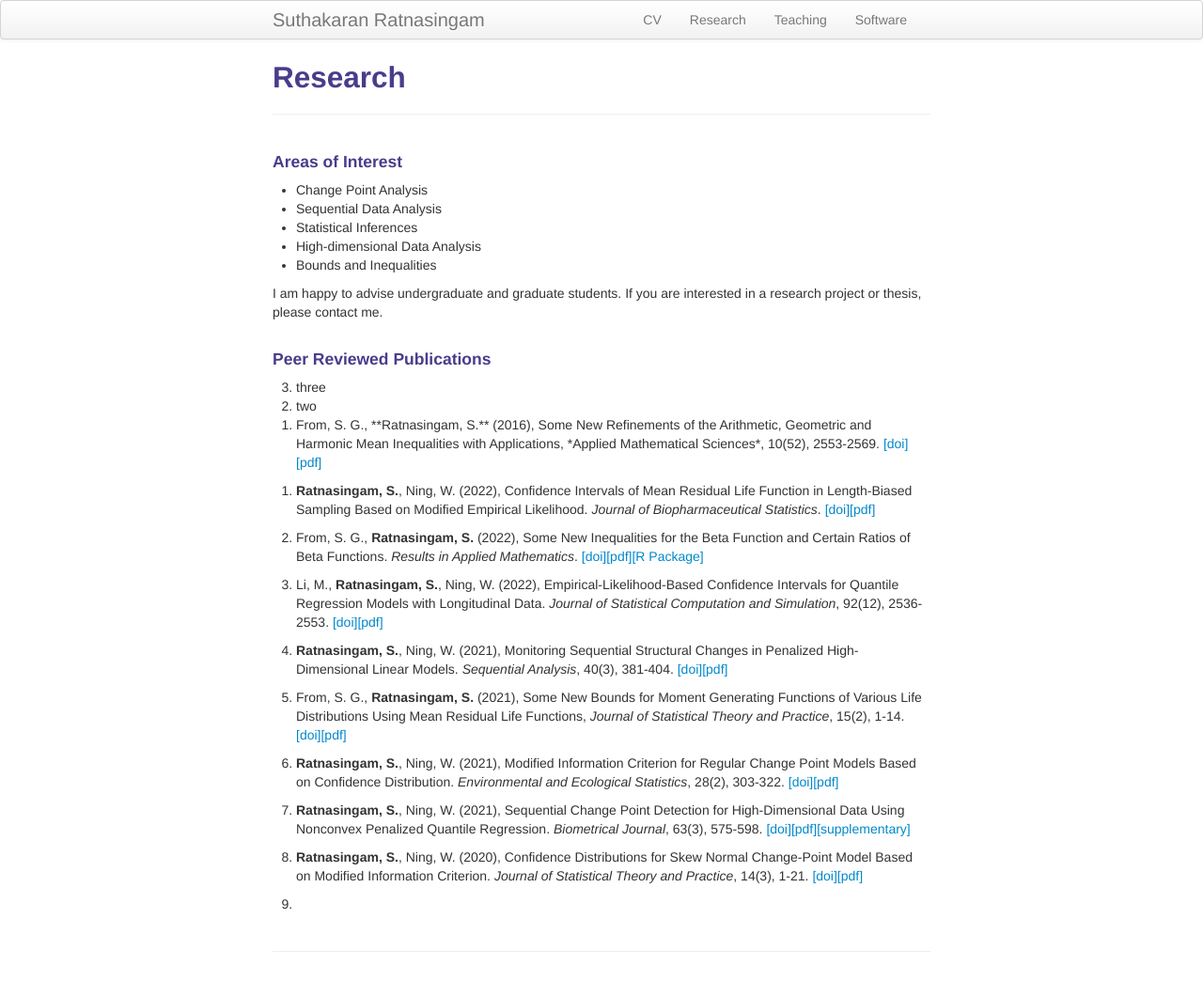
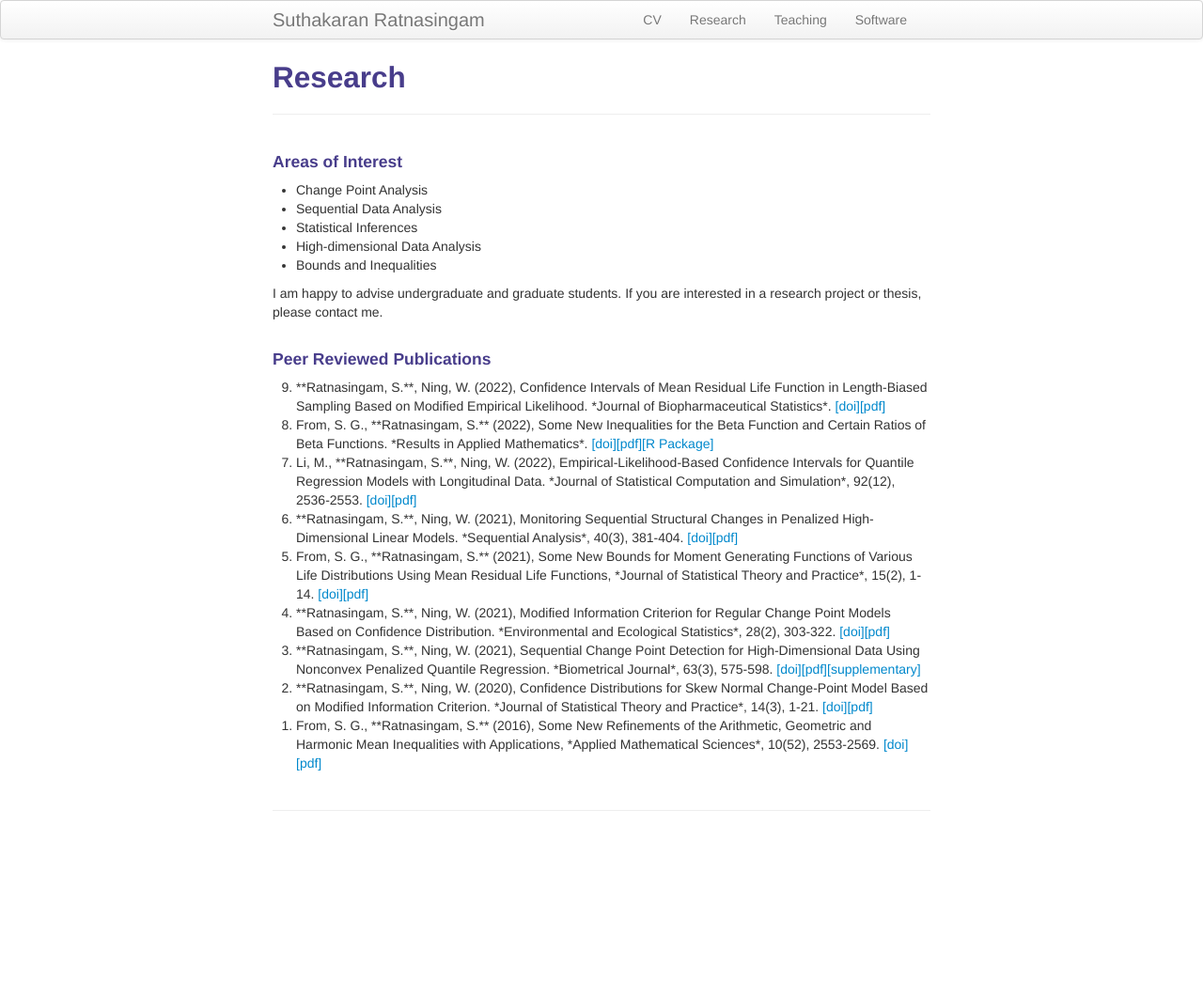
Before and after one commit to suthakaranr/suthakaranr.github.io, a Jekyll site: the page built from pages/Research.md, in a window 1280 px wide. Shown: the whole page at 94% size. Built offline with Jekyll 4.4.1, drawn with Linux system fonts in a browser that asks for light colours; after the commit the page ends 900 px from its top, so only the background shows below that; part of the change alters nothing that is shown.

Commit message:
Update Research.md

```diff
--- a/pages/Research.md
+++ b/pages/Research.md
@@ -21,35 +21,27 @@ I am happy to advise undergraduate and graduate students. If you are interested
 #### Peer Reviewed Publications
 
 <ol>
-    <li value="3">three</li>
-    <li value="2">two</li>
-    <li value="1">From, S. G., **Ratnasingam, S.** (2016), Some New Refinements of the Arithmetic, Geometric and Harmonic Mean Inequalities with Applications, *Applied Mathematical Sciences*, 10(52), 2553-2569. <a style="text-decoration:none" href="http://dx.doi.org/10.12988/ams.2016.66191" target="_blank" rel="noopener noreferrer">[doi]</a><a style="text-decoration:none" href="../assets/2016FSAMS.pdf" target="_blank" rel="noopener noreferrer">[pdf]</a></li>
+
+  <li value="9"> **Ratnasingam, S.**, Ning, W. (2022), Confidence Intervals of Mean Residual Life Function in Length-Biased
+Sampling Based on Modified Empirical Likelihood. *Journal of Biopharmaceutical Statistics*. <a style="text-decoration:none" href="https://doi.org/10.1080/10543406.2022.2089157" target="_blank" rel="noopener noreferrer">[doi]</a><a style="text-decoration:none" href="../assets/2022SWJBPS.pdf" target="_blank" rel="noopener noreferrer">[pdf]</a>
+</li>
+
+  <li value="8"> From, S. G., **Ratnasingam, S.** (2022), Some New Inequalities for the Beta Function and Certain Ratios of Beta Functions. *Results in Applied
+Mathematics*.  <a style="text-decoration:none" href="https://doi.org/10.1016/j.rinam.2022.100302" target="_blank" rel="noopener noreferrer">[doi]</a><a style="text-decoration:none" href="../assets/2022FSRINAM.pdf" target="_blank" rel="noopener noreferrer">[pdf]</a><a style="text-decoration:none" href="https://github.com/suthakaranr/IneqBetaFun" target="_blank" rel="noopener noreferrer">[R Package]</a> </li>
+
+  <li value="7"> Li, M., **Ratnasingam, S.**, Ning, W. (2022), Empirical-Likelihood-Based Confidence Intervals for
+Quantile Regression Models with Longitudinal Data. *Journal of Statistical Computation and Simulation*, 92(12), 2536-2553. <a style="text-decoration:none" href="https://doi.org/10.1080/00949655.2022.2043322" target="_blank" rel="noopener noreferrer">[doi]</a><a style="text-decoration:none" href="../assets/2022ELJSCS.pdf" target="_blank" rel="noopener noreferrer">[pdf]</a></li>
+
+   <li value="6">**Ratnasingam, S.**, Ning, W. (2021), Monitoring Sequential Structural Changes in Penalized High-Dimensional Linear Models. *Sequential Analysis*, 40(3), 381-404. <a style="text-decoration:none" href="https://doi.org/10.1080/07474946.2021.1940500" target="_blank" rel="noopener noreferrer">[doi]</a><a style="text-decoration:none" href="../assets/2021SWSA.pdf" target="_blank" rel="noopener noreferrer">[pdf]</a> </li>
+
+  <li value="5"> From, S. G., **Ratnasingam, S.** (2021), Some New Bounds for Moment Generating Functions of Various Life Distributions Using Mean Residual Life Functions, *Journal of Statistical Theory and Practice*, 15(2), 1-14. <a style="text-decoration:none" href="https://doi.org/10.1007/s42519-021-00176-1" target="_blank" rel="noopener noreferrer">[doi]</a><a style="text-decoration:none" href="../assets/2021FSJSPT.pdf" target="_blank" rel="noopener noreferrer">[pdf]</a></li>
+
+  <li value="4">**Ratnasingam, S.**, Ning, W. (2021), Modified Information Criterion for Regular Change Point Models Based on Confidence Distribution. *Environmental and Ecological Statistics*, 28(2), 303-322. <a style="text-decoration:none" href="https://doi.org/10.1007/s10651-021-00485-5" target="_blank" rel="noopener noreferrer">[doi]</a><a style="text-decoration:none" href="../assets/2021SWEES.pdf" target="_blank" rel="noopener noreferrer">[pdf]</a> </li>
+
+  <li value="3"> **Ratnasingam, S.**, Ning, W. (2021), Sequential Change Point Detection for High-Dimensional Data Using Nonconvex Penalized Quantile Regression. *Biometrical Journal*, 63(3), 575-598. <a style="text-decoration:none" href="https://doi.org/10.1002/bimj.202000078" target="_blank" rel="noopener noreferrer">[doi]</a><a style="text-decoration:none" href="../assets/2020SWBJ.pdf" target="_blank" rel="noopener noreferrer">[pdf]</a><a style="text-decoration:none" href="https://onlinelibrary.wiley.com/action/downloadSupplement?doi=10.1002%2Fbimj.202000078&file=bimj2203-sup-0002-SuppMat.pdf" target="_blank" rel="noopener noreferrer">[supplementary]</a></li>
+
+  <li value="2">**Ratnasingam, S.**, Ning, W. (2020), Confidence Distributions for Skew Normal Change-Point Model Based on Modified Information Criterion. *Journal of Statistical Theory and Practice*, 14(3), 1-21. <a style="text-decoration:none" href="https://doi.org/10.1007/s42519-020-00108-5" target="_blank" rel="noopener noreferrer">[doi]</a><a style="text-decoration:none" href="../assets/2020SWJSPT.pdf" target="_blank" rel="noopener noreferrer">[pdf]</a></li>
+
+  <li value="1">From, S. G., **Ratnasingam, S.** (2016), Some New Refinements of the Arithmetic, Geometric and Harmonic Mean Inequalities with Applications, *Applied Mathematical Sciences*, 10(52), 2553-2569. <a style="text-decoration:none" href="http://dx.doi.org/10.12988/ams.2016.66191" target="_blank" rel="noopener noreferrer">[doi]</a><a style="text-decoration:none" href="../assets/2016FSAMS.pdf" target="_blank" rel="noopener noreferrer">[pdf]</a></li>
+
 </ol>
-
-
-
-1. **Ratnasingam, S.**, Ning, W. (2022), Confidence Intervals of Mean Residual Life Function in Length-Biased
-Sampling Based on Modified Empirical Likelihood. *Journal of Biopharmaceutical Statistics*. <a style="text-decoration:none" href="https://doi.org/10.1080/10543406.2022.2089157" target="_blank" rel="noopener noreferrer">[doi]</a><a style="text-decoration:none" href="../assets/2022SWJBPS.pdf" target="_blank" rel="noopener noreferrer">[pdf]</a>
-
-1. From, S. G., **Ratnasingam, S.** (2022), Some New Inequalities for the Beta Function and Certain Ratios of Beta Functions. *Results in Applied
-Mathematics*.  <a style="text-decoration:none" href="https://doi.org/10.1016/j.rinam.2022.100302" target="_blank" rel="noopener noreferrer">[doi]</a><a style="text-decoration:none" href="../assets/2022FSRINAM.pdf" target="_blank" rel="noopener noreferrer">[pdf]</a><a style="text-decoration:none" href="https://github.com/suthakaranr/IneqBetaFun" target="_blank" rel="noopener noreferrer">[R Package]</a>
-
-1. Li, M., **Ratnasingam, S.**, Ning, W. (2022), Empirical-Likelihood-Based Confidence Intervals for
-Quantile Regression Models with Longitudinal Data. *Journal of Statistical Computation and Simulation*, 92(12), 2536-2553. <a style="text-decoration:none" href="https://doi.org/10.1080/00949655.2022.2043322" target="_blank" rel="noopener noreferrer">[doi]</a><a style="text-decoration:none" href="../assets/2022ELJSCS.pdf" target="_blank" rel="noopener noreferrer">[pdf]</a>
-
-1. **Ratnasingam, S.**, Ning, W. (2021), Monitoring Sequential Structural Changes in Penalized High-Dimensional Linear Models. *Sequential Analysis*, 40(3), 381-404. <a style="text-decoration:none" href="https://doi.org/10.1080/07474946.2021.1940500" target="_blank" rel="noopener noreferrer">[doi]</a><a style="text-decoration:none" href="../assets/2021SWSA.pdf" target="_blank" rel="noopener noreferrer">[pdf]</a>
-
-
-2. From, S. G., **Ratnasingam, S.** (2021), Some New Bounds for Moment Generating Functions of Various Life Distributions Using Mean Residual Life Functions, *Journal of Statistical Theory and Practice*, 15(2), 1-14. <a style="text-decoration:none" href="https://doi.org/10.1007/s42519-021-00176-1" target="_blank" rel="noopener noreferrer">[doi]</a><a style="text-decoration:none" href="../assets/2021FSJSPT.pdf" target="_blank" rel="noopener noreferrer">[pdf]</a>
-
-
-3. **Ratnasingam, S.**, Ning, W. (2021), Modified Information Criterion for Regular Change Point Models Based on Confidence Distribution. *Environmental and Ecological Statistics*, 28(2), 303-322. <a style="text-decoration:none" href="https://doi.org/10.1007/s10651-021-00485-5" target="_blank" rel="noopener noreferrer">[doi]</a><a style="text-decoration:none" href="../assets/2021SWEES.pdf" target="_blank" rel="noopener noreferrer">[pdf]</a>
-
-
-4. **Ratnasingam, S.**, Ning, W. (2021), Sequential Change Point Detection for High-Dimensional Data Using Nonconvex Penalized Quantile Regression. *Biometrical Journal*, 63(3), 575-598. <a style="text-decoration:none" href="https://doi.org/10.1002/bimj.202000078" target="_blank" rel="noopener noreferrer">[doi]</a><a style="text-decoration:none" href="../assets/2020SWBJ.pdf" target="_blank" rel="noopener noreferrer">[pdf]</a><a style="text-decoration:none" href="https://onlinelibrary.wiley.com/action/downloadSupplement?doi=10.1002%2Fbimj.202000078&file=bimj2203-sup-0002-SuppMat.pdf" target="_blank" rel="noopener noreferrer">[supplementary]</a>
-
-
-5. **Ratnasingam, S.**, Ning, W. (2020), Confidence Distributions for Skew Normal Change-Point Model Based on Modified Information Criterion. *Journal of Statistical Theory and Practice*, 14(3), 1-21. <a style="text-decoration:none" href="https://doi.org/10.1007/s42519-020-00108-5" target="_blank" rel="noopener noreferrer">[doi]</a><a style="text-decoration:none" href="../assets/2020SWJSPT.pdf" target="_blank" rel="noopener noreferrer">[pdf]</a>
-
-
-6.
```
